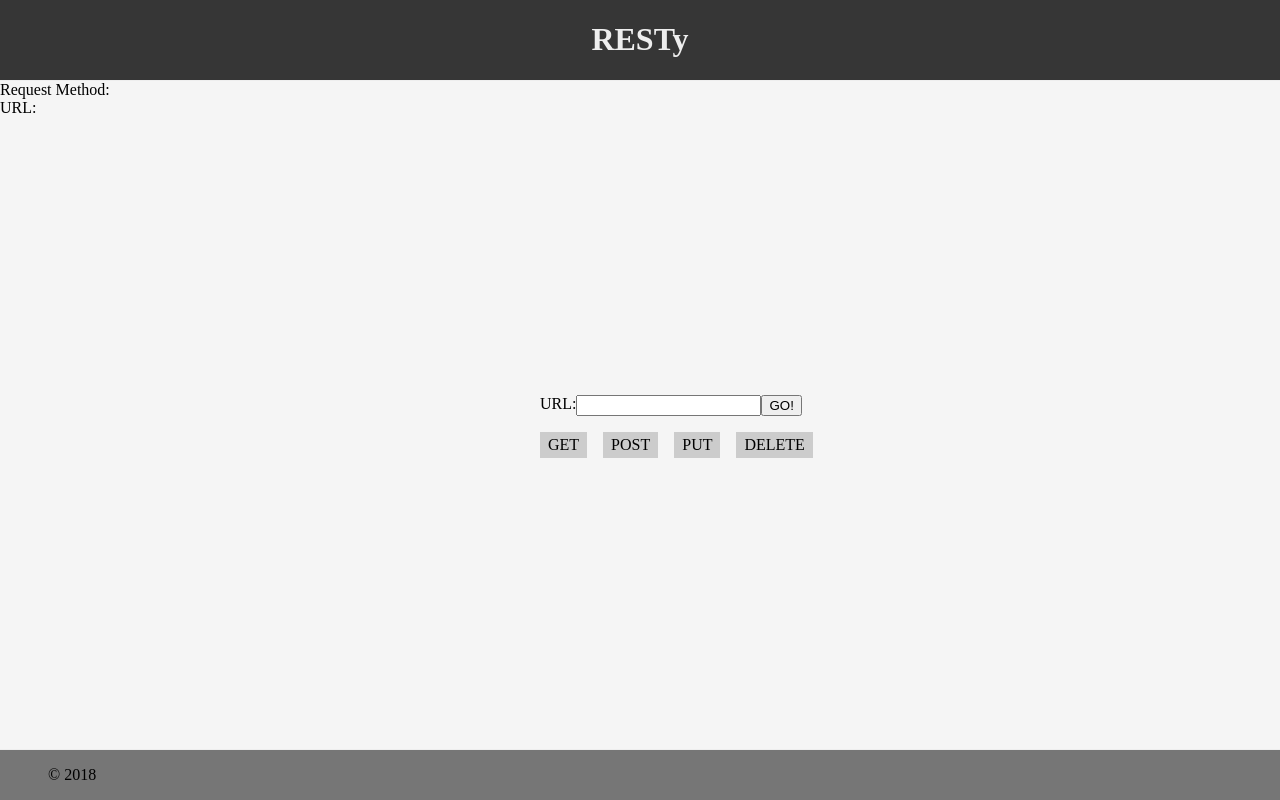
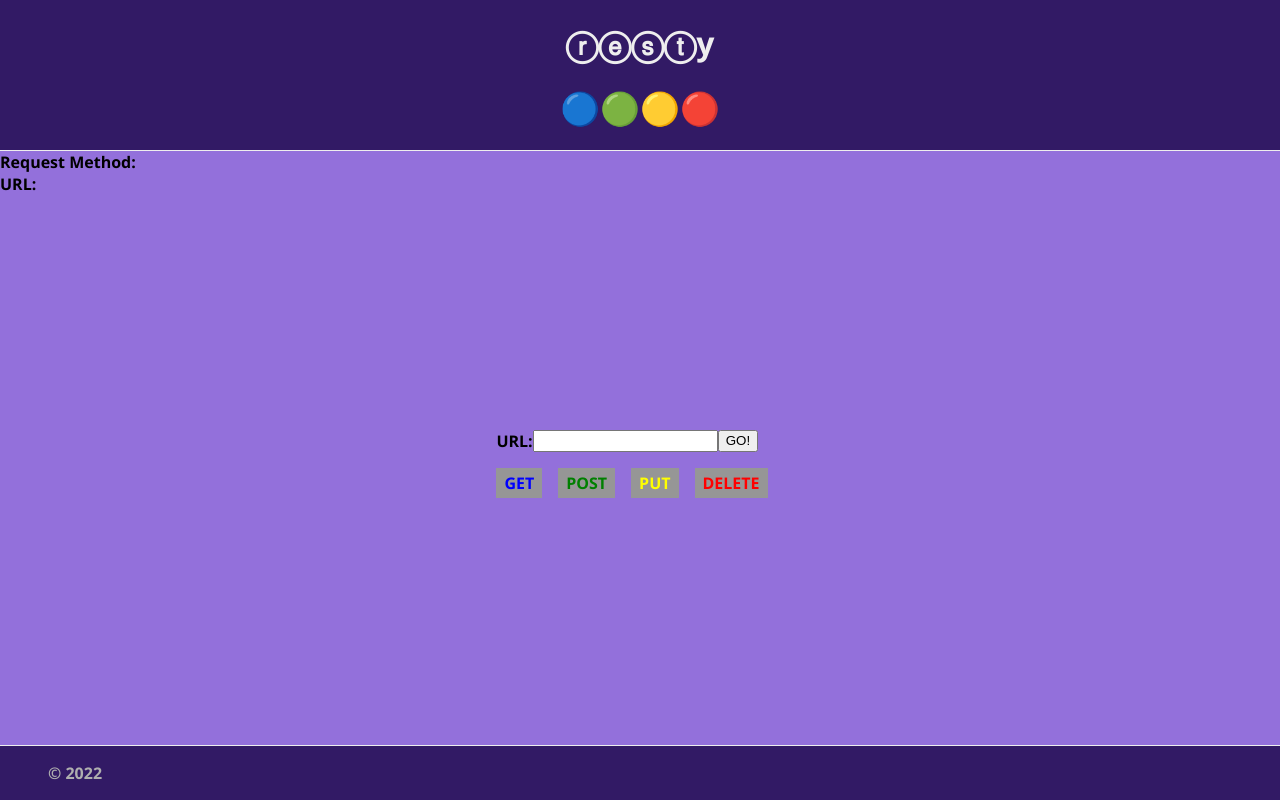
Before and after one commit to schillerandrew/resty, a React (Create React App) app: page / in a window 1280 px wide. Built offline with nearby package versions, Linux system fonts and the light colour scheme.

Commit message:
styled child components of App.js; added to README

```diff
--- a/src/app.scss
+++ b/src/app.scss
@@ -1,9 +1,12 @@
-$backgroundColor: #f5f5f5;
+// $backgroundColor: #9e78a3;
+$backgroundColor: mediumpurple;
 
 html, body {
   height: 100%;
   margin: 0;
   padding: 0;
+  font-family: 'Segoe UI', Tahoma, Geneva, Verdana, sans-serif;
+  font-weight: bold;
 }
 
 body {
@@ -17,14 +20,14 @@ body {
   }
 
   footer {
-    background: darken($backgroundColor, 50);
+    background: darken($backgroundColor, 40);
     border-top: 1px solid #eee;
     padding: 1em 3em;
     margin: 0;
   }
 
   header {
-    background: darken($backgroundColor, 75);
+    background: darken($backgroundColor, 40);
     border-bottom: 1px solid #eee;
     color: #eee;
     padding: 0;
--- /dev/null
+++ b/src/components/footer/footer.scss
@@ -0,0 +1,5 @@
+footer {
+  font-family: 'Segoe UI', Tahoma, Geneva, Verdana, sans-serif;
+  font-weight: bold;
+  color: rgb(175, 175, 175);
+}
--- a/src/components/footer/index.js
+++ b/src/components/footer/index.js
@@ -1,9 +1,10 @@
 import React from 'react';
+import './footer.scss';
 
 const Footer = () => {
 
   return (
-    <footer>&copy; 2018</footer>
+    <footer>&copy; 2022</footer>
   );
 }
 
--- a/src/components/form/form.scss
+++ b/src/components/form/form.scss
@@ -1,10 +1,28 @@
-$backgroundColor: #efefef;
+$backgroundColor: grey;
 $radius: 40%;
 
+#get {
+  color: blue;
+}
+
+#post {
+  color: green;
+}
+
+#put {
+  color: yellow;
+}
+
+#delete {
+  color: red;
+}
+
 form {
+  font-family:'Segoe UI', Tahoma, Geneva, Verdana, sans-serif;
+  font-weight: bold;
   display: inline-block;
   margin: auto;
-  width: 200px;
+  // width: 200px;
 
   label {
     display: flex;
@@ -15,10 +33,10 @@ form {
         cursor: pointer;
         margin-right: 1rem;
         padding: .25rem .5rem;
-        background: #ccc;
+        background: rgb(150, 150, 150);
 
         &:hover, &.active {
-          background: #fff;
+          background: darkgrey;
         }
       }
     }
--- /dev/null
+++ b/src/components/header/header.scss
@@ -0,0 +1,4 @@
+h1 {
+  font-family: 'Segoe UI', Tahoma, Geneva, Verdana, sans-serif;
+  font-weight: bold
+}
--- a/src/components/header/index.js
+++ b/src/components/header/index.js
@@ -1,9 +1,13 @@
 import React from 'react';
+
+import './header.scss';
 
 const Header = () => {
   return (
     <header>
-      <h1>RESTy</h1>
+      {/* <h1>ⓇⒺⓈⓉⓨ</h1> */}
+      <h1>ⓡⓔⓢⓣy</h1>
+      <h1>🔵🟢🟡🔴</h1>
     </header>
   );
 }
--- a/src/components/results/index.js
+++ b/src/components/results/index.js
@@ -1,5 +1,6 @@
 import React from 'react';
 
+import './results.scss';
 
 const Results = (props) => {
   const { data } = props;
--- /dev/null
+++ b/src/components/results/results.scss
@@ -0,0 +1,4 @@
+section {
+  font-family: 'Segoe UI', Tahoma, Geneva, Verdana, sans-serif;
+  font-weight: bold
+}
```
Also changed, not shown: 1 other file (tests, documents, lock files or other folders).
